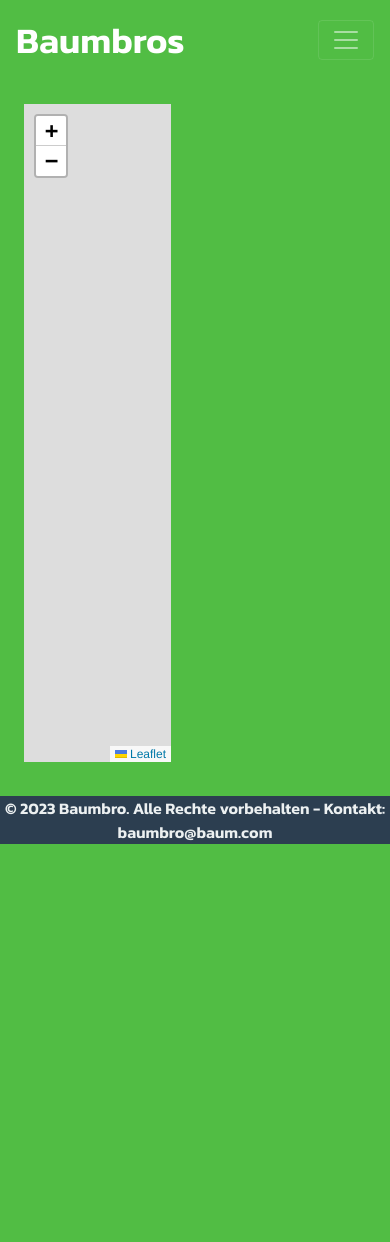
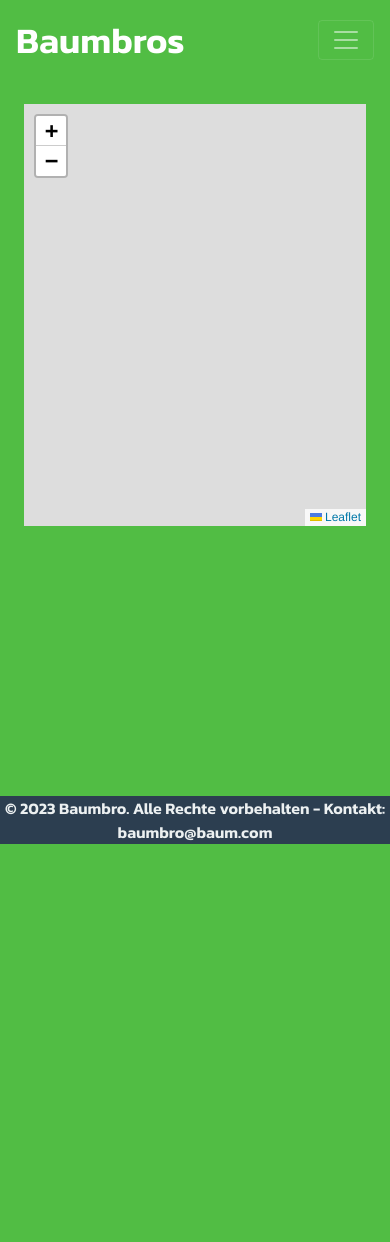
Before and after one commit to carlottostromstedt/baumbro, a Flask app: template templates/query.html in a window 390 px wide. Before the commit the page ends 844 px from the top, so only its background shows below. Run offline with Flask 3, Linux system fonts and the light colour scheme; the template is opened without the code that fills it, so the values that code supplies are empty; some libraries are stand-ins or nearby versions.

Commit message:
feat: responsive map page

```diff
--- a/static/css/styles.css
+++ b/static/css/styles.css
@@ -82,7 +82,7 @@ footer > p {
     padding: 10px;
     margin-left: 25px;
     margin-bottom: 5px;
-    margin-right: 45px;
+    margin-right: 25px;
     border-style: solid;
 }
 
@@ -100,6 +100,21 @@ footer > p {
 
 .page-title {
     font-size: 120px;
+}
+
+.map-container {
+    width: 50%;
+    height: 78vh;
+}
+
+.baueme-container {
+    height: 82vh;
+    width: 45%;
+    overflow: auto;
+}
+
+.map{
+    height: 78vh;
 }
 
 @media only screen and (max-width: 600px) {
@@ -145,4 +160,21 @@ footer > p {
     .card-extract {
         width: 90vw;
     }
+
+    .outer-container {
+        flex-direction: column;
+    }
+
+    .map-container {
+        width: 100%;
+        height: 50vh;
+    }
+
+    .baueme-container {
+        width: 100%;
+    }
+
+    .map{
+        height: 50vh;
+    }
 }
--- a/static/css/universal.css
+++ b/static/css/universal.css
@@ -3,7 +3,7 @@ body {
     margin: 0;
     }
     html, body, #map {
-    height: 50%;
+    height: 100%;
     }
 
 img.huechange {
--- a/templates/query.html
+++ b/templates/query.html
@@ -2,13 +2,13 @@
 
 {% block content %}
 
-<div class="d-flex mt-4">
+<div class="d-flex outer-container mt-4">
 
-<div style="width: 50%; height: 78vh;" class="mb-4">
-    <div id="map" class="mx-4" style="height: 78vh;"></div>
+<div class="map-container mb-4">
+    <div id="map" class="mx-4"></div>
 </div>
 
-<div class="baueme-container" style="height: 82vh; width: 45%; overflow: auto">
+<div class="baueme-container" >
 {% for baum in baeume %}
 
 <div class="inner-container">
```
